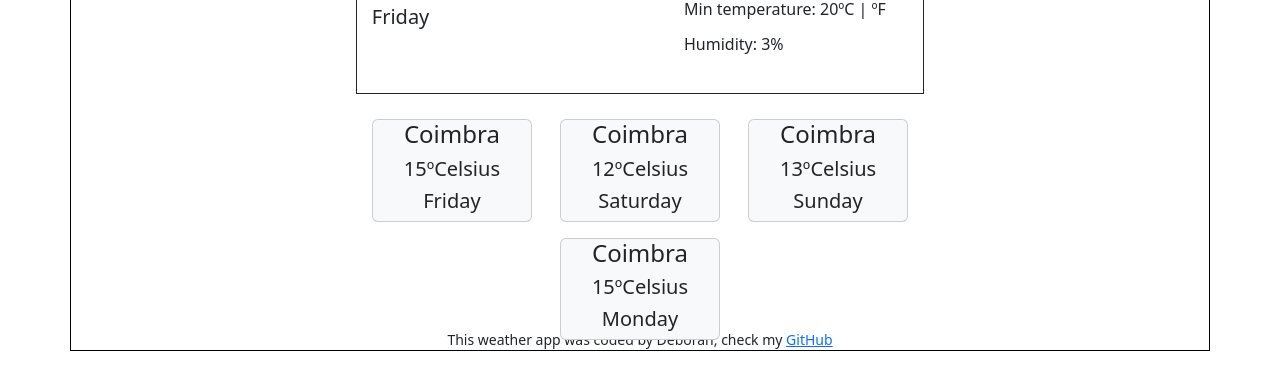
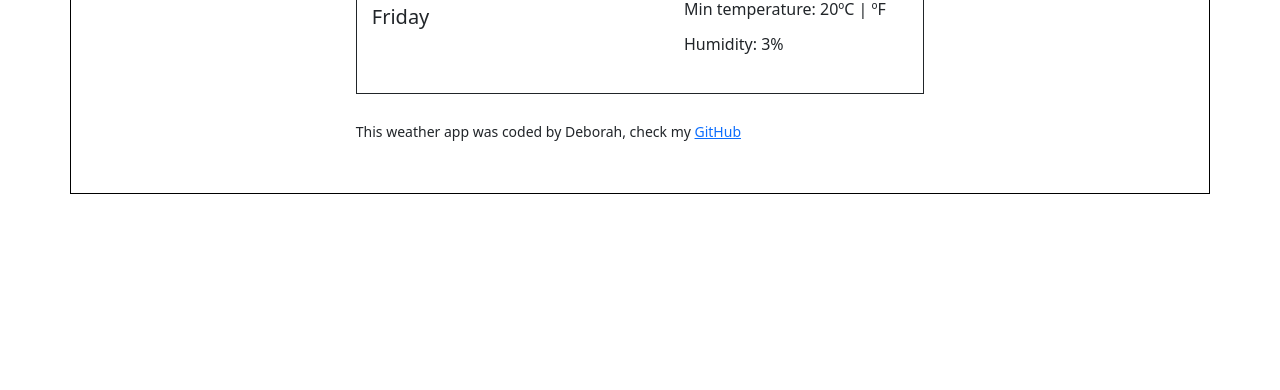
Before and after one commit to DebSofia/weather-app-new-layout, a plain HTML site: page index.html in a window 1280 px wide. Shown: the part 314-704 px from the top of the page. Drawn offline with nearby package versions, Linux system fonts and the light colour scheme.

Commit message:
Remove html with weather grid

```diff
--- a/index.html
+++ b/index.html
@@ -51,37 +51,6 @@
             </div>
           </div>
         </div>
-        <div class="weather-grid row">
-          <div class="col-2 card text-dark bg-light mb-3" style="width: 10rem">
-            <h4 class="second-city" id="secondary-city-name">Coimbra</h4>
-            <i class="fa-regular fa-sun sunny"></i>
-            <h5 class="secondary-temperature">15ºCelsius</h5>
-            <h5 class="week-day">Friday</h5>
-            <!--  <p class="weather-status">Sunny</p>-->
-          </div>
-          <div class="col-2 card text-dark bg-light mb-3" style="width: 10rem">
-            <h4 class="second-city">Coimbra</h4>
-            <i class="fa-solid fa-cloud cloud"></i>
-            <h5 class="secondary-temperature">12ºCelsius</h5>
-            <h5 class="week-day">Saturday</h5>
-            <!--    <p class="weather-status">Cloudy</p>-->
-          </div>
-          <div class="col-2 card text-dark bg-light mb-3" style="width: 10rem">
-            <h4 class="second-city">Coimbra</h4>
-            <i class="fa-solid fa-cloud cloud"></i>
-            <h5 class="secondary-temperature">13ºCelsius</h5>
-            <h5 class="week-day">Sunday</h5>
-            <!--   <p class="weather-status">Cloudy</p>-->
-          </div>
-          <div class="col-2 card text-dark bg-light mb-3" style="width: 10rem">
-            <h4 class="second-city">Coimbra</h4>
-            <i class="fa-regular fa-sun sunny"></i>
-            <h5 class="secondary-temperature">15ºCelsius</h5>
-            <h5 class="week-day">Monday</h5>
-            <!--  <p class="weather-status">Sunny</p>-->
-          </div>
-        </div>
-      </div>
       <small
         >This weather app was coded by Deborah, check my
         <a href="#">GitHub</a></small
```
